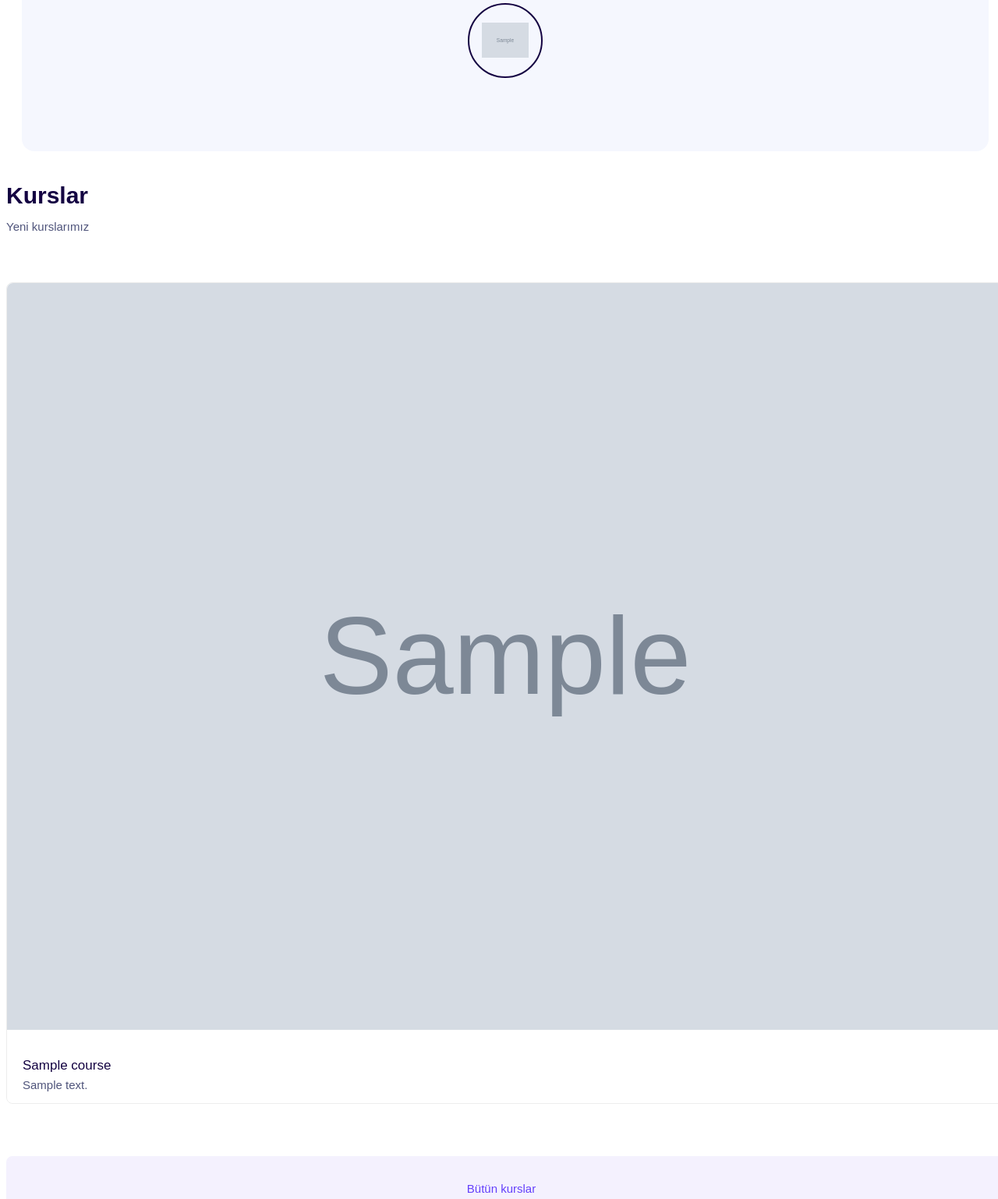
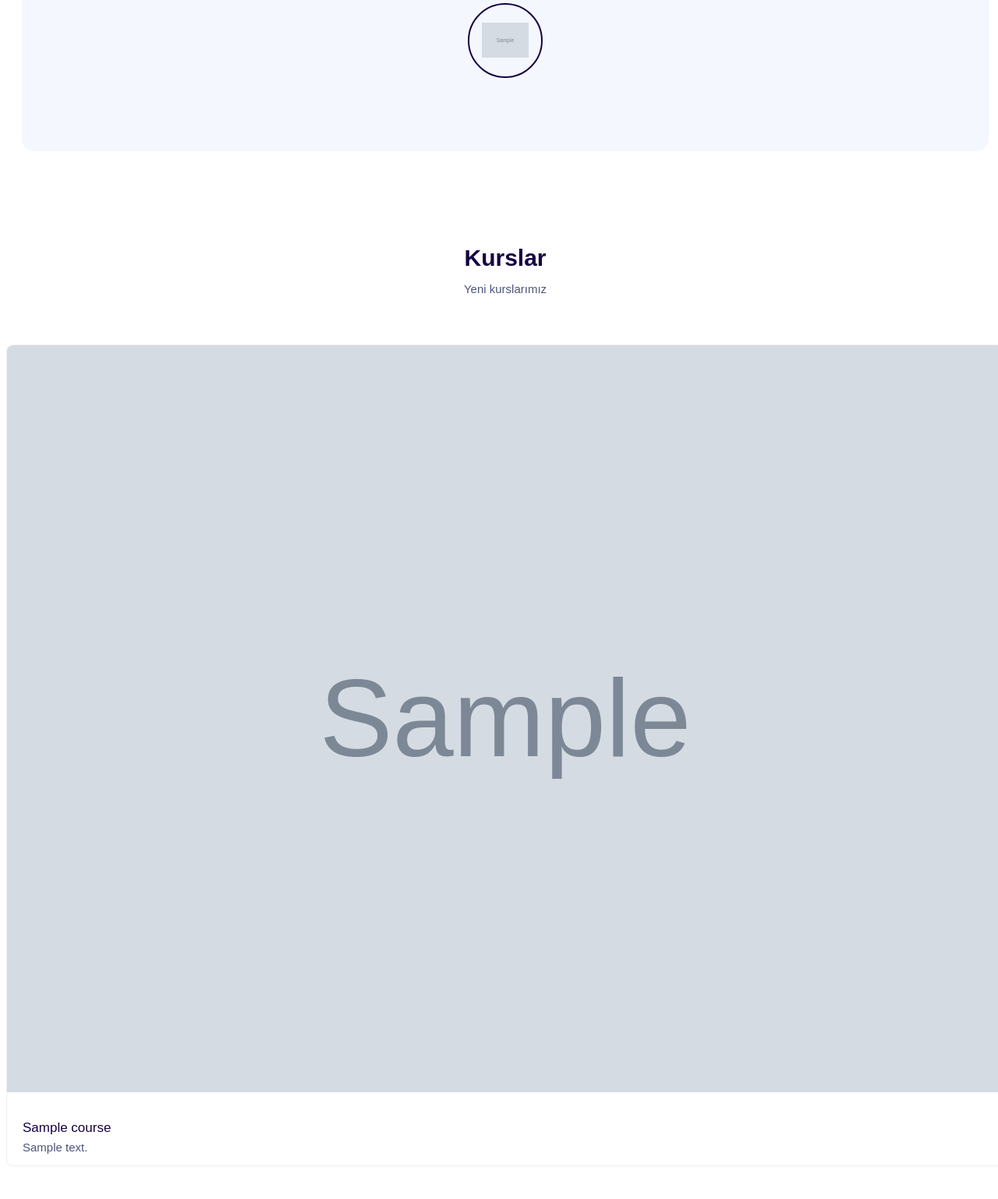
Before and after one commit to Urfan00/TexnoLab, a Django app: template Core/templates/home-3.html in a window 1280 px wide. Shown: the part 4962-6500 px from the top of the page at 78% size. Run offline with Django 4.2, Linux system fonts and the light colour scheme; the template is opened without the code that fills it: most values are stand-ins (such as "Sample title", 1, 10 or a date in 2020); grey boxes marked "Sample" are stand-in pictures; form fields are guessed from the names that the template uses; some libraries are stand-ins or nearby versions.

Commit message:
home fix3

```diff
--- a/Core/templates/home-3.html
+++ b/Core/templates/home-3.html
@@ -695,16 +695,16 @@
         </div>
       </section>
 
-      <section class="layout-pt-lg layout-pb-lg pb-40 pt-40">
+      <section class="layout-pt-lg layout-pb-lg">
         <div data-anim-wrap class="container">
           <div class="row y-gap-15 justify-between items-center">
-            <div class="col-lg-6">
+            <div class="col-lg-12">
 
               <div class="sectionTitle ">
 
-                <h2 class="sectionTitle__title ">Kurslar</h2>
+                <h2 class="sectionTitle__title text-center">Kurslar</h2>
 
-                <p class="sectionTitle__text ">Yeni kurslarımız</p>
+                <p class="sectionTitle__text text-center">Yeni kurslarımız</p>
 
               </div>
 
@@ -807,7 +807,7 @@
         <div class="line__item bg-light-5"></div>
       </div>
 
-      <section class="layout-pt-lg layout-pb-lg pt-40">
+      <section class="layout-pt-lg layout-pb-lg ">
 
         <div data-anim-wrap class="container ">
           <div data-anim-child="slide-left delay-1" class="row y-gap-20 justify-between items-center">
```
